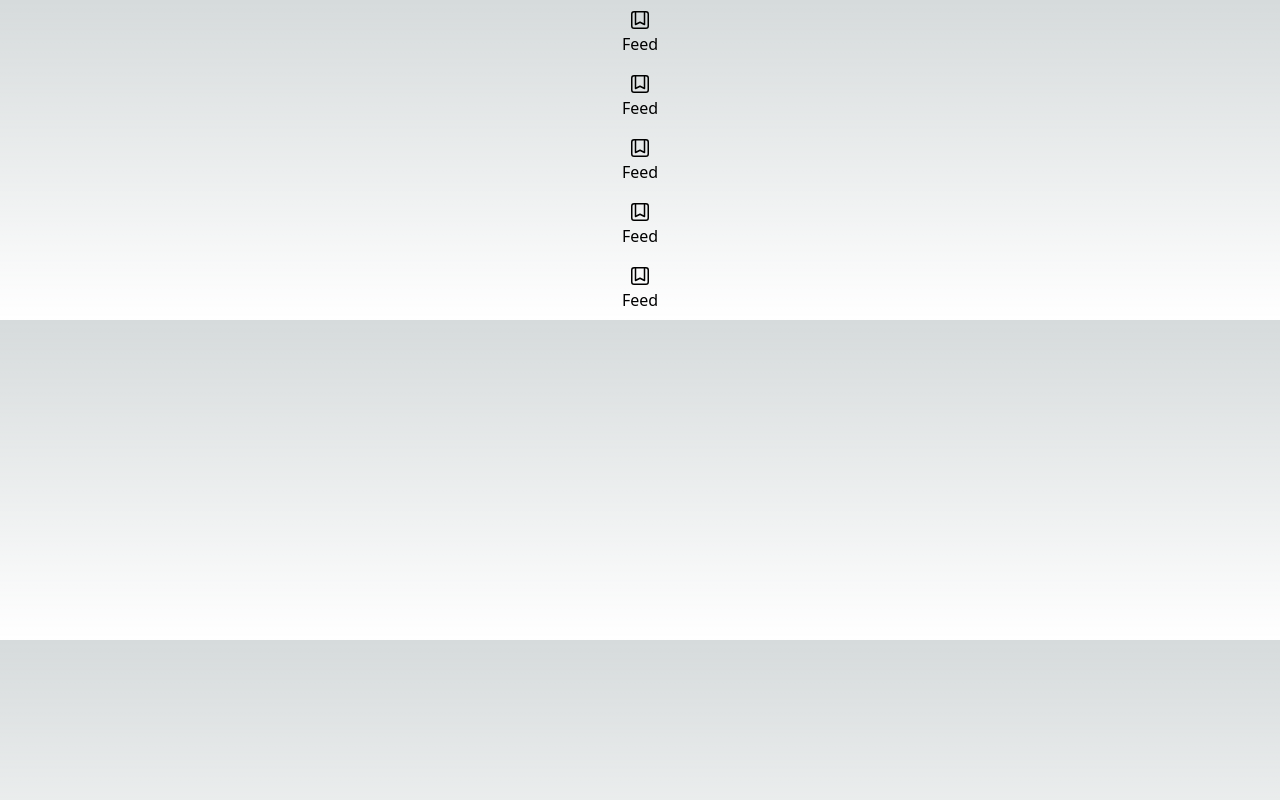
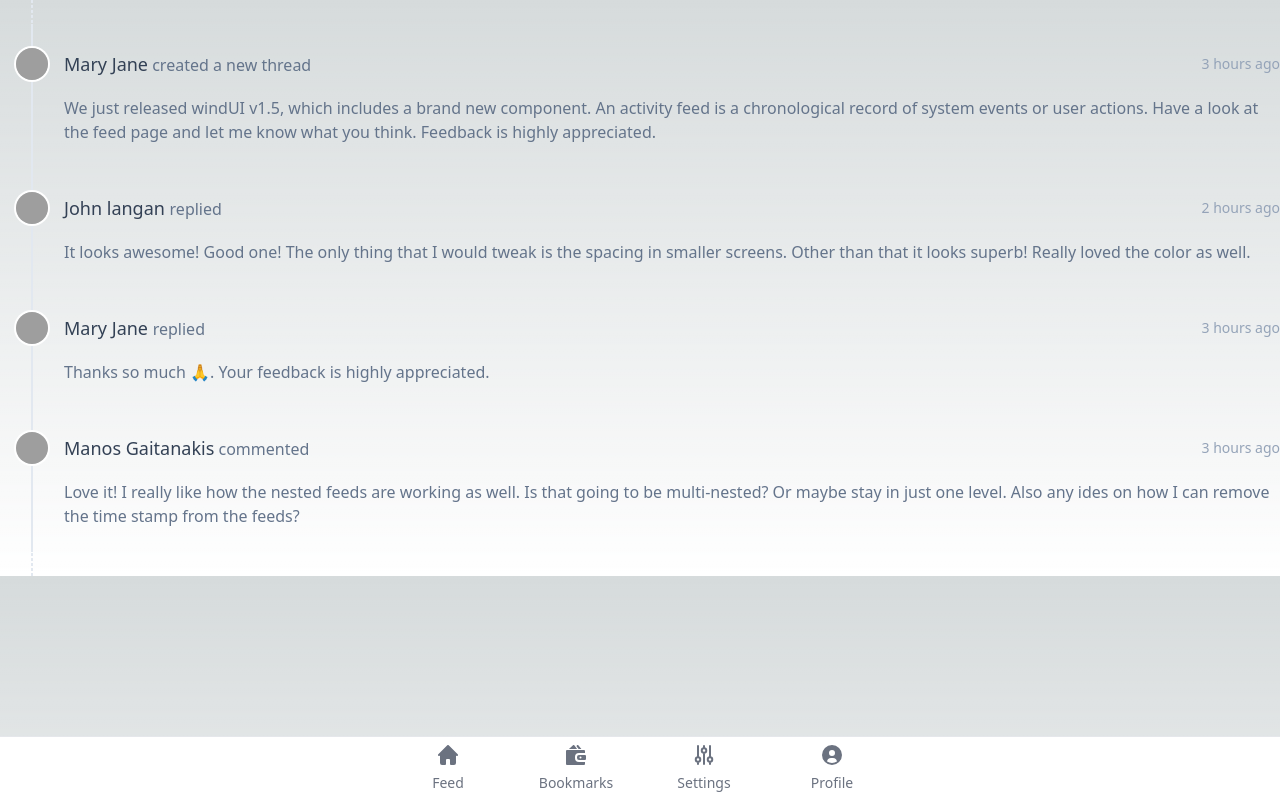
Before and after one commit to Royal-Flair/aggregator, a Next.js app: page / in a window 1280 px wide. Built offline with nearby package versions, Linux system fonts and the light colour scheme; grey boxes are pictures that could not be loaded.

Commit message:
🧘🏻‍♂️🪙 ↝ my heart beats like a drum

```diff
--- /dev/null
+++ b/components/Feed.tsx
@@ -0,0 +1,155 @@
+import React from "react"
+
+export default function BaseUserFeed() {
+  return (
+    <>
+      {/*<!-- Component: User feed --> */}
+      <ul
+        aria-label="User feed"
+        role="feed"
+        className="relative flex flex-col gap-12 py-12 pl-8 before:absolute before:top-0 before:left-8 before:h-full before:-translate-x-1/2 before:border before:border-dashed before:border-slate-200 after:absolute after:top-6 after:left-8 after:bottom-6 after:-translate-x-1/2 after:border after:border-slate-200 "
+      >
+        <li role="article" className="relative pl-8 ">
+          <div className="flex flex-col flex-1 gap-4">
+            <a
+              href="#"
+              className="absolute z-10 inline-flex items-center justify-center w-8 h-8 text-white rounded-full -left-4 ring-2 ring-white"
+            >
+              <img
+                src="https://i.pravatar.cc/48?img=1"
+                alt="user name"
+                title="user name"
+                width="48"
+                height="48"
+                className="max-w-full rounded-full"
+              />
+            </a>
+            <h4 className="flex flex-col items-start text-lg font-medium leading-8 text-slate-700 md:flex-row lg:items-center">
+              <span className="flex-1">
+                Mary Jane
+                <span className="text-base font-normal text-slate-500">
+                  {" "}
+                  created a new thread
+                </span>
+              </span>
+              <span className="text-sm font-normal text-slate-400">
+                {" "}
+                3 hours ago
+              </span>
+            </h4>
+            <p className=" text-slate-500">
+              We just released windUI v1.5, which includes a brand new
+              component. An activity feed is a chronological record of system
+              events or user actions. Have a look at the feed page and let me
+              know what you think. Feedback is highly appreciated.{" "}
+            </p>
+          </div>
+        </li>
+        <li role="article" className="relative pl-8 ">
+          <div className="flex flex-col flex-1 gap-4">
+            <a
+              href="#"
+              className="absolute z-10 inline-flex items-center justify-center w-8 h-8 text-white rounded-full -left-4 ring-2 ring-white"
+            >
+              <img
+                src="https://i.pravatar.cc/48?img=12"
+                alt="user name"
+                title="user name"
+                width="48"
+                height="48"
+                className="max-w-full rounded-full"
+              />
+            </a>
+            <h4 className="flex flex-col items-start text-lg font-medium leading-8 text-slate-700 md:flex-row lg:items-center">
+              <span className="flex-1">
+                John langan{" "}
+                <span className="text-base font-normal text-slate-500">
+                  {" "}
+                  replied{" "}
+                </span>
+              </span>
+              <span className="text-sm font-normal text-slate-400">
+                {" "}
+                2 hours ago
+              </span>
+            </h4>
+            <p className=" text-slate-500">
+              It looks awesome! Good one! The only thing that I would tweak is
+              the spacing in smaller screens. Other than that it looks superb!
+              Really loved the color as well.{" "}
+            </p>
+          </div>
+        </li>
+        <li role="article" className="relative pl-8 ">
+          <div className="flex flex-col flex-1 gap-4">
+            <a
+              href="#"
+              className="absolute z-10 inline-flex items-center justify-center w-8 h-8 text-white rounded-full -left-4 ring-2 ring-white"
+            >
+              <img
+                src="https://i.pravatar.cc/48?img=1"
+                alt="user name"
+                title="user name"
+                width="48"
+                height="48"
+                className="max-w-full rounded-full"
+              />
+            </a>
+            <h4 className="flex flex-col items-start text-lg font-medium leading-8 text-slate-700 md:flex-row lg:items-center">
+              <span className="flex-1">
+                Mary Jane{" "}
+                <span className="text-base font-normal text-slate-500">
+                  {" "}
+                  replied{" "}
+                </span>
+              </span>
+              <span className="text-sm font-sm text-slate-400">
+                {" "}
+                3 hours ago
+              </span>
+            </h4>
+            <p className=" text-slate-500">
+              Thanks so much 🙏. Your feedback is highly appreciated.
+            </p>
+          </div>
+        </li>
+        <li role="article" className="relative pl-8 ">
+          <div className="flex flex-col flex-1 gap-4">
+            <a
+              href="#"
+              className="absolute z-10 inline-flex items-center justify-center w-8 h-8 text-white rounded-full -left-4 ring-2 ring-white"
+            >
+              <img
+                src="https://i.pravatar.cc/48?img=13"
+                alt="user name"
+                title="user name"
+                width="48"
+                height="48"
+                className="max-w-full rounded-full"
+              />
+            </a>
+            <h4 className="flex flex-col items-start text-lg font-medium leading-8 text-slate-700 md:flex-row lg:items-center">
+              <span className="flex-1">
+                Manos Gaitanakis
+                <span className="text-base font-normal text-slate-500">
+                  {" "}
+                  commented
+                </span>
+              </span>
+              <span className="text-sm font-normal text-slate-400">
+                {" "}
+                3 hours ago
+              </span>
+            </h4>
+            <p className=" text-slate-500">
+              Love it! I really like how the nested feeds are working as well.
+              Is that going to be multi-nested? Or maybe stay in just one level.
+              Also any ides on how I can remove the time stamp from the feeds?
+            </p>
+          </div>
+        </li>
+      </ul>
+      {/*<!-- End User feed --> */}
+    </>
+  )
+}
--- a/pages/index.tsx
+++ b/pages/index.tsx
@@ -1,13 +1,43 @@
 import Image from 'next/image'
 import { Inter } from 'next/font/google'
 import Layout from '@/components/Core/Layout'
+import BaseUserFeed from '@/components/Feed';
 
 const inter = Inter({ subsets: ['latin'] })
 
 export default function Home() {
   return (
-    <Layout>
-      <div></div>
-    </Layout>
-  )
-}
+    <>
+    <BaseUserFeed />
+    <div className="fixed bottom-0 left-0 z-50 w-full h-16 bg-white border-t border-gray-200 dark:bg-gray-700 dark:border-gray-600">
+        <div className="grid h-full max-w-lg grid-cols-4 mx-auto font-medium">
+            <button type="button" className="inline-flex flex-col items-center justify-center px-5 hover:bg-gray-50 dark:hover:bg-gray-800 group">
+                <svg className="w-5 h-5 mb-2 text-gray-500 dark:text-gray-400 group-hover:text-blue-600 dark:group-hover:text-blue-500" aria-hidden="true" xmlns="http://www.w3.org/2000/svg" fill="currentColor" viewBox="0 0 20 20">
+                    <path d="m19.707 9.293-2-2-7-7a1 1 0 0 0-1.414 0l-7 7-2 2a1 1 0 0 0 1.414 1.414L2 10.414V18a2 2 0 0 0 2 2h3a1 1 0 0 0 1-1v-4a1 1 0 0 1 1-1h2a1 1 0 0 1 1 1v4a1 1 0 0 0 1 1h3a2 2 0 0 0 2-2v-7.586l.293.293a1 1 0 0 0 1.414-1.414Z"/>
+                </svg>
+                <span className="text-sm text-gray-500 dark:text-gray-400 group-hover:text-blue-600 dark:group-hover:text-blue-500">Feed</span>
+            </button>
+            <button type="button" className="inline-flex flex-col items-center justify-center px-5 hover:bg-gray-50 dark:hover:bg-gray-800 group">
+                <svg className="w-5 h-5 mb-2 text-gray-500 dark:text-gray-400 group-hover:text-blue-600 dark:group-hover:text-blue-500" aria-hidden="true" xmlns="http://www.w3.org/2000/svg" fill="currentColor" viewBox="0 0 20 20">
+                    <path d="M11.074 4 8.442.408A.95.95 0 0 0 7.014.254L2.926 4h8.148ZM9 13v-1a4 4 0 0 1 4-4h6V6a1 1 0 0 0-1-1H1a1 1 0 0 0-1 1v13a1 1 0 0 0 1 1h17a1 1 0 0 0 1-1v-2h-6a4 4 0 0 1-4-4Z"/>
+                    <path d="M19 10h-6a2 2 0 0 0-2 2v1a2 2 0 0 0 2 2h6a1 1 0 0 0 1-1v-3a1 1 0 0 0-1-1Zm-4.5 3.5a1 1 0 1 1 0-2 1 1 0 0 1 0 2ZM12.62 4h2.78L12.539.41a1.086 1.086 0 1 0-1.7 1.352L12.62 4Z"/>
+                </svg>
+                <span className="text-sm text-gray-500 dark:text-gray-400 group-hover:text-blue-600 dark:group-hover:text-blue-500">Bookmarks</span>
+            </button>
+            <button type="button" className="inline-flex flex-col items-center justify-center px-5 hover:bg-gray-50 dark:hover:bg-gray-800 group">
+                <svg className="w-5 h-5 mb-2 text-gray-500 dark:text-gray-400 group-hover:text-blue-600 dark:group-hover:text-blue-500" aria-hidden="true" xmlns="http://www.w3.org/2000/svg" fill="none" viewBox="0 0 20 20">
+                    <path stroke="currentColor" stroke-linecap="round" stroke-linejoin="round" stroke-width="2" d="M4 12.25V1m0 11.25a2.25 2.25 0 0 0 0 4.5m0-4.5a2.25 2.25 0 0 1 0 4.5M4 19v-2.25m6-13.5V1m0 2.25a2.25 2.25 0 0 0 0 4.5m0-4.5a2.25 2.25 0 0 1 0 4.5M10 19V7.75m6 4.5V1m0 11.25a2.25 2.25 0 1 0 0 4.5 2.25 2.25 0 0 0 0-4.5ZM16 19v-2"/>
+                </svg>
+                <span className="text-sm text-gray-500 dark:text-gray-400 group-hover:text-blue-600 dark:group-hover:text-blue-500">Settings</span>
+            </button>
+            <button type="button" className="inline-flex flex-col items-center justify-center px-5 hover:bg-gray-50 dark:hover:bg-gray-800 group">
+                <svg className="w-5 h-5 mb-2 text-gray-500 dark:text-gray-400 group-hover:text-blue-600 dark:group-hover:text-blue-500" aria-hidden="true" xmlns="http://www.w3.org/2000/svg" fill="currentColor" viewBox="0 0 20 20">
+                    <path d="M10 0a10 10 0 1 0 10 10A10.011 10.011 0 0 0 10 0Zm0 5a3 3 0 1 1 0 6 3 3 0 0 1 0-6Zm0 13a8.949 8.949 0 0 1-4.951-1.488A3.987 3.987 0 0 1 9 13h2a3.987 3.987 0 0 1 3.951 3.512A8.949 8.949 0 0 1 10 18Z"/>
+                </svg>
+                <span className="text-sm text-gray-500 dark:text-gray-400 group-hover:text-blue-600 dark:group-hover:text-blue-500">Profile</span>
+            </button>
+        </div>
+    </div>
+    </>
+  );
+};
```
